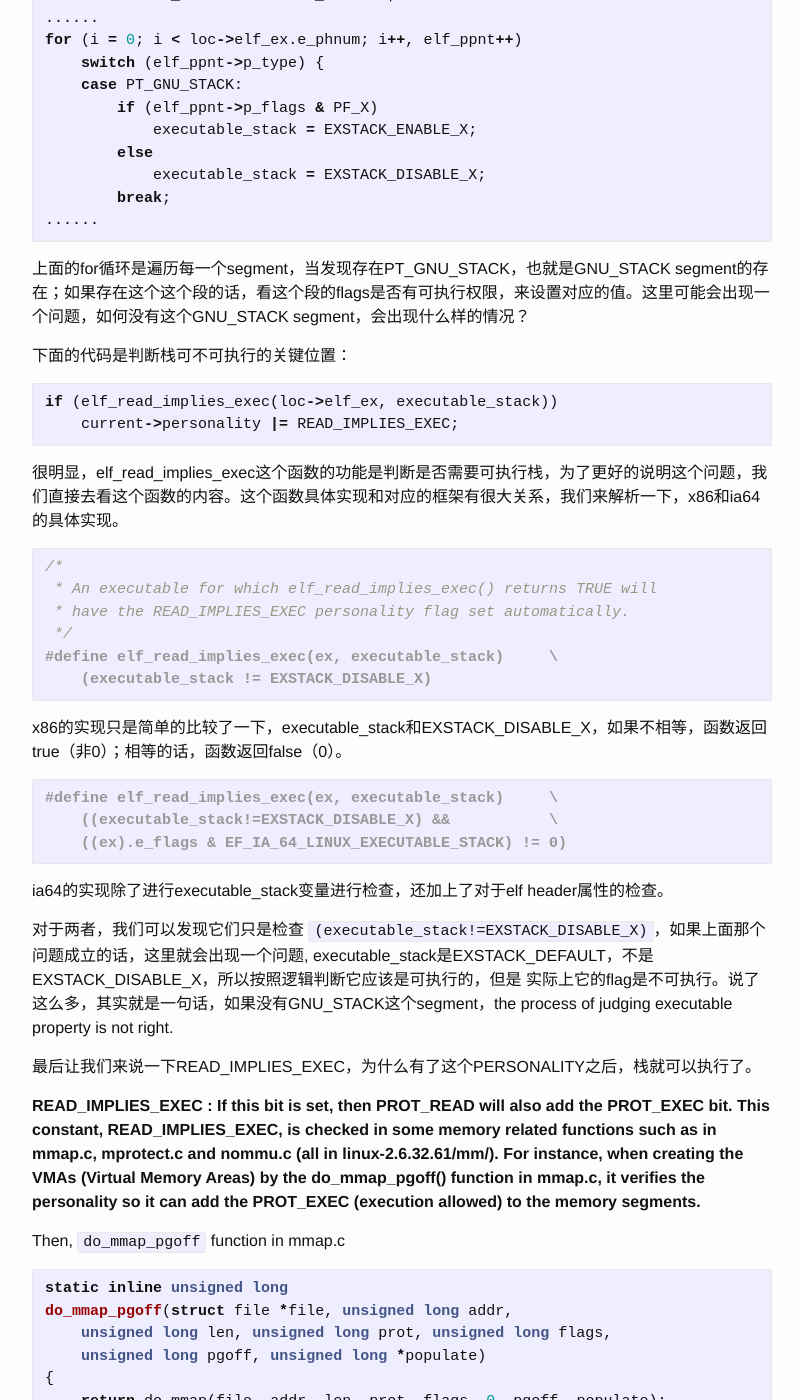
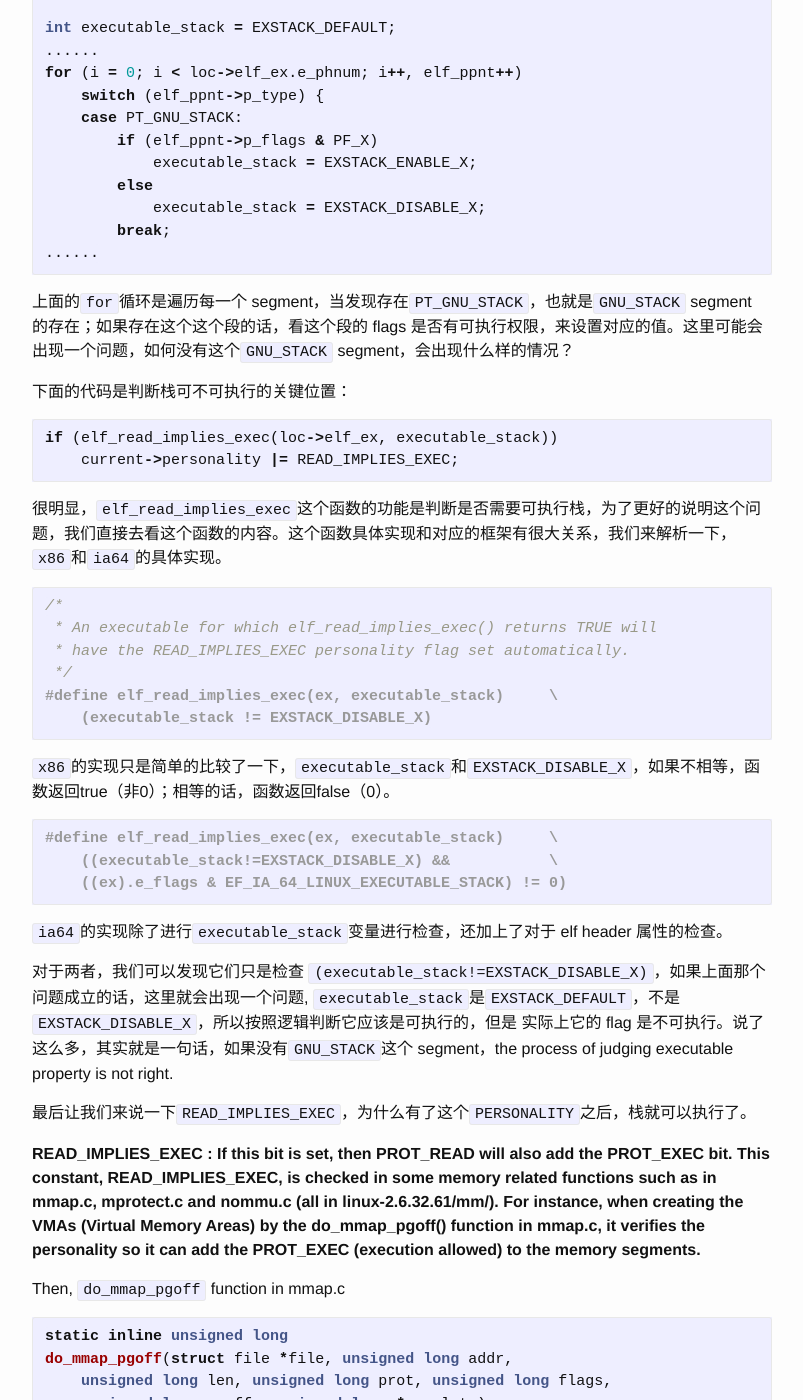
Before and after one commit to mudongliang/mudongliang.github.io, a Jekyll site: the page built from _posts/2015-10-23-elf.md, in a window 1280 px wide and 1400 px high, scrolled down 2975 px. Shown: the whole window, without its empty margins (238-1041 px from the left). Built offline with Jekyll 4.4.1, drawn with Linux system fonts in a browser that asks for light colours; some of the changed text lies outside the part shown.

Commit message:
use `` to fix some keywords

````diff
--- a/_posts/2015-10-23-elf.md
+++ b/_posts/2015-10-23-elf.md
@@ -41,7 +41,7 @@ int main(int argc, char ** argv) {
 
 ### 原理分析
 
-GCC编译选项中，开始/关闭可执行栈的选项是 “-z execstack/noexecstack”，默认情况下GCC是关闭可执行栈的。我们来深层次解析一下这个选项之后的内容：
+GCC 编译选项中，开始/关闭可执行栈的选项是 “-z execstack/noexecstack”，默认情况下 GCC 是关闭可执行栈的。我们来深层次解析一下这个选项之后的内容：
 
 ```
 $ gcc -Wall -Wextra -ggdb -z execstack -o verifyexec verifyexec.c
@@ -101,11 +101,11 @@ Program Headers:
                  0x0000000000000000 0x0000000000000000  **RW**     10
 ```
 
-从以上部分可以看出来，选项 "-z execstack/noexecstack" 真正影响到的地方其实是 GNU_STACK 这个 segment 的 flags。
+从以上部分可以看出来，选项 "-z execstack/noexecstack" 真正影响到的地方其实是`GNU_STACK`这个 segment 的 flags。
 
-为了真正理解GNU_STACK段的真正含义，我们将深入linux内核中的load_elf_binary这个elf文件的加载函数。
+为了真正理解`GNU_STACK`段的真正含义，我们将深入 linux 内核中的`load_elf_binary`这个`ELF`文件的加载函数。
 
-在这里为了方便大家更加明白加载函数的内容，我需要先说明一下ELF文件的program header的结构体.
+在这里为了方便大家更加明白加载函数的内容，我需要先说明一下`ELF`文件的 program header 的结构体.
 
 ```c
 typedef struct elf64_phdr {
@@ -120,11 +120,11 @@ typedef struct elf64_phdr {
 } Elf64_Phdr;
 ```
 
-p_type : 表示这个program header 的类型，这里可以上面参见“readelf -l”中“Type”。
+p_type : 表示这个 program header 的类型，这里可以上面参见`readelf -l`中 “Type”。
 
-p_flags : 表示这个program header的读写执行的标志，这里可以参见“readelf -l”中“Flags”，这个是我们这次研究的重点字段。
+p_flags : 表示这个 program header 的读写执行的标志，这里可以参见`readelf -l`中 “Flags”，这个是我们这次研究的重点字段。
 
-现在让我们来分析一下GNU_STACK这个segment的作用，仔细看如下代码：
+现在让我们来分析一下`GNU_STACK`这个 segment 的作用，仔细看如下代码：
 
 ```c
 /* Stack area protections */
@@ -145,7 +145,7 @@ for (i = 0; i < loc->elf_ex.e_phnum; i++, elf_ppnt++)
 ......
 ```
 
-上面的for循环是遍历每一个segment，当发现存在PT_GNU_STACK，也就是GNU_STACK segment的存在；如果存在这个这个段的话，看这个段的flags是否有可执行权限，来设置对应的值。这里可能会出现一个问题，如何没有这个GNU_STACK segment，会出现什么样的情况？
+上面的`for`循环是遍历每一个 segment，当发现存在`PT_GNU_STACK`，也就是`GNU_STACK` segment 的存在；如果存在这个这个段的话，看这个段的 flags 是否有可执行权限，来设置对应的值。这里可能会出现一个问题，如何没有这个`GNU_STACK` segment，会出现什么样的情况？
 
 下面的代码是判断栈可不可执行的关键位置：
 
@@ -154,7 +154,7 @@ if (elf_read_implies_exec(loc->elf_ex, executable_stack))
     current->personality |= READ_IMPLIES_EXEC;
 ```
 
-很明显，elf_read_implies_exec这个函数的功能是判断是否需要可执行栈，为了更好的说明这个问题，我们直接去看这个函数的内容。这个函数具体实现和对应的框架有很大关系，我们来解析一下，x86和ia64的具体实现。
+很明显，`elf_read_implies_exec`这个函数的功能是判断是否需要可执行栈，为了更好的说明这个问题，我们直接去看这个函数的内容。这个函数具体实现和对应的框架有很大关系，我们来解析一下，`x86`和`ia64`的具体实现。
 
 ```c
 /*
@@ -165,7 +165,7 @@ if (elf_read_implies_exec(loc->elf_ex, executable_stack))
     (executable_stack != EXSTACK_DISABLE_X)
 ```
 
-x86的实现只是简单的比较了一下，executable_stack和EXSTACK_DISABLE_X，如果不相等，函数返回true（非0）；相等的话，函数返回false（0）。
+`x86`的实现只是简单的比较了一下，`executable_stack`和`EXSTACK_DISABLE_X`，如果不相等，函数返回true（非0）；相等的话，函数返回false（0）。
 
 ```c
 #define elf_read_implies_exec(ex, executable_stack)     \
@@ -173,11 +173,11 @@ x86的实现只是简单的比较了一下，executable_stack和EXSTACK_DISABLE_
     ((ex).e_flags & EF_IA_64_LINUX_EXECUTABLE_STACK) != 0)
 ```
 
-ia64的实现除了进行executable_stack变量进行检查，还加上了对于elf header属性的检查。
+`ia64`的实现除了进行`executable_stack`变量进行检查，还加上了对于 elf header 属性的检查。
 
-对于两者，我们可以发现它们只是检查 `(executable_stack!=EXSTACK_DISABLE_X)`，如果上面那个问题成立的话，这里就会出现一个问题, executable_stack是EXSTACK_DEFAULT，不是EXSTACK_DISABLE_X，所以按照逻辑判断它应该是可执行的，但是 实际上它的flag是不可执行。说了这么多，其实就是一句话，如果没有GNU_STACK这个segment，the process of judging executable property is not right.
+对于两者，我们可以发现它们只是检查 `(executable_stack!=EXSTACK_DISABLE_X)`，如果上面那个问题成立的话，这里就会出现一个问题, `executable_stack`是`EXSTACK_DEFAULT`，不是`EXSTACK_DISABLE_X`，所以按照逻辑判断它应该是可执行的，但是 实际上它的 flag 是不可执行。说了这么多，其实就是一句话，如果没有`GNU_STACK`这个 segment，the process of judging executable property is not right.
 
-最后让我们来说一下READ_IMPLIES_EXEC，为什么有了这个PERSONALITY之后，栈就可以执行了。
+最后让我们来说一下`READ_IMPLIES_EXEC`，为什么有了这个`PERSONALITY`之后，栈就可以执行了。
 
 **READ_IMPLIES_EXEC : If this bit is set, then PROT_READ will also add the PROT_EXEC bit. This constant, READ_IMPLIES_EXEC, is checked in some memory related functions such as in mmap.c, mprotect.c and nommu.c (all in linux-2.6.32.61/mm/). For instance, when creating the VMAs (Virtual Memory Areas) by the do_mmap_pgoff() function in mmap.c, it verifies the personality so it can add the PROT_EXEC (execution allowed) to the memory segments.**
 
````
